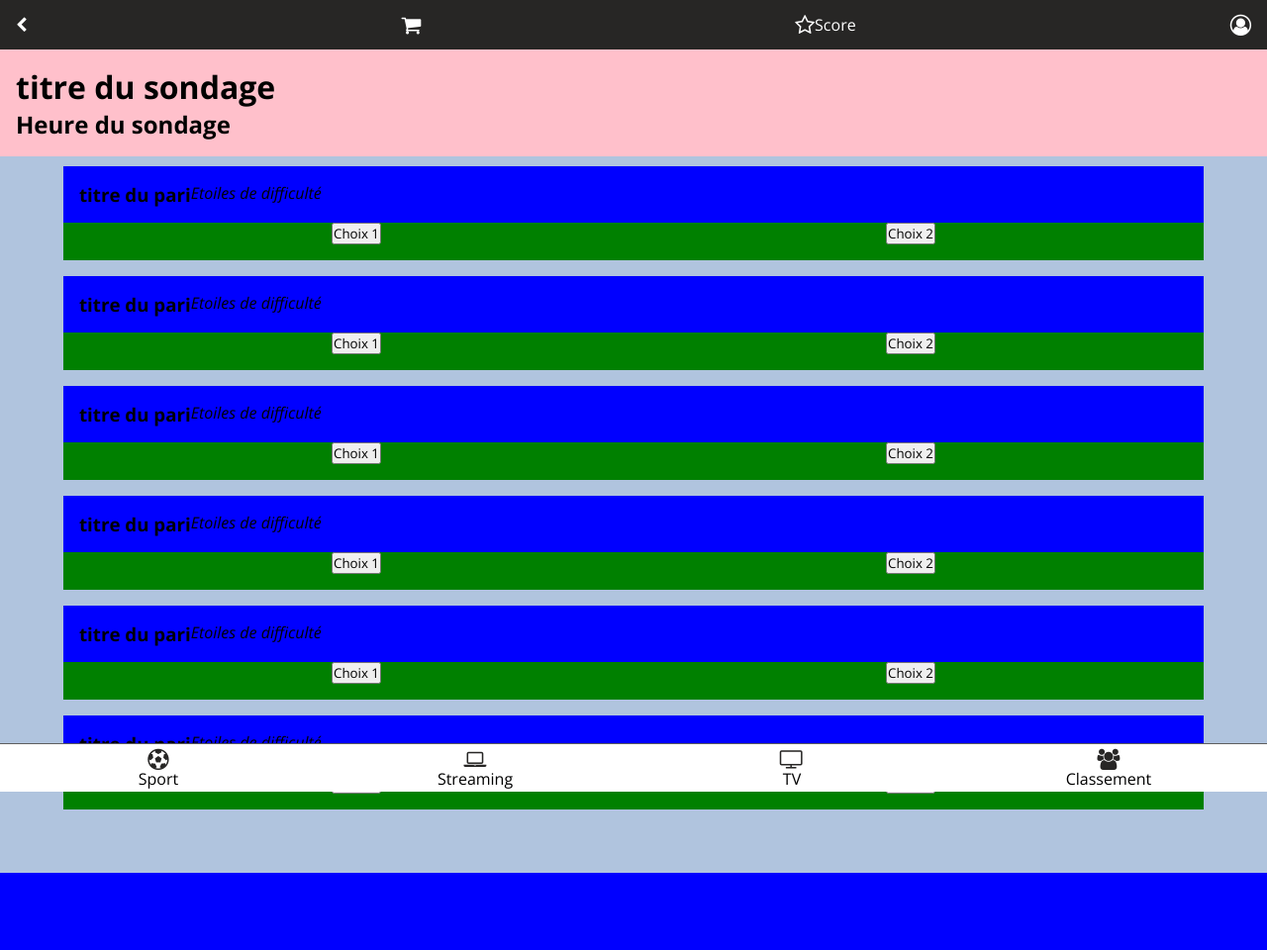
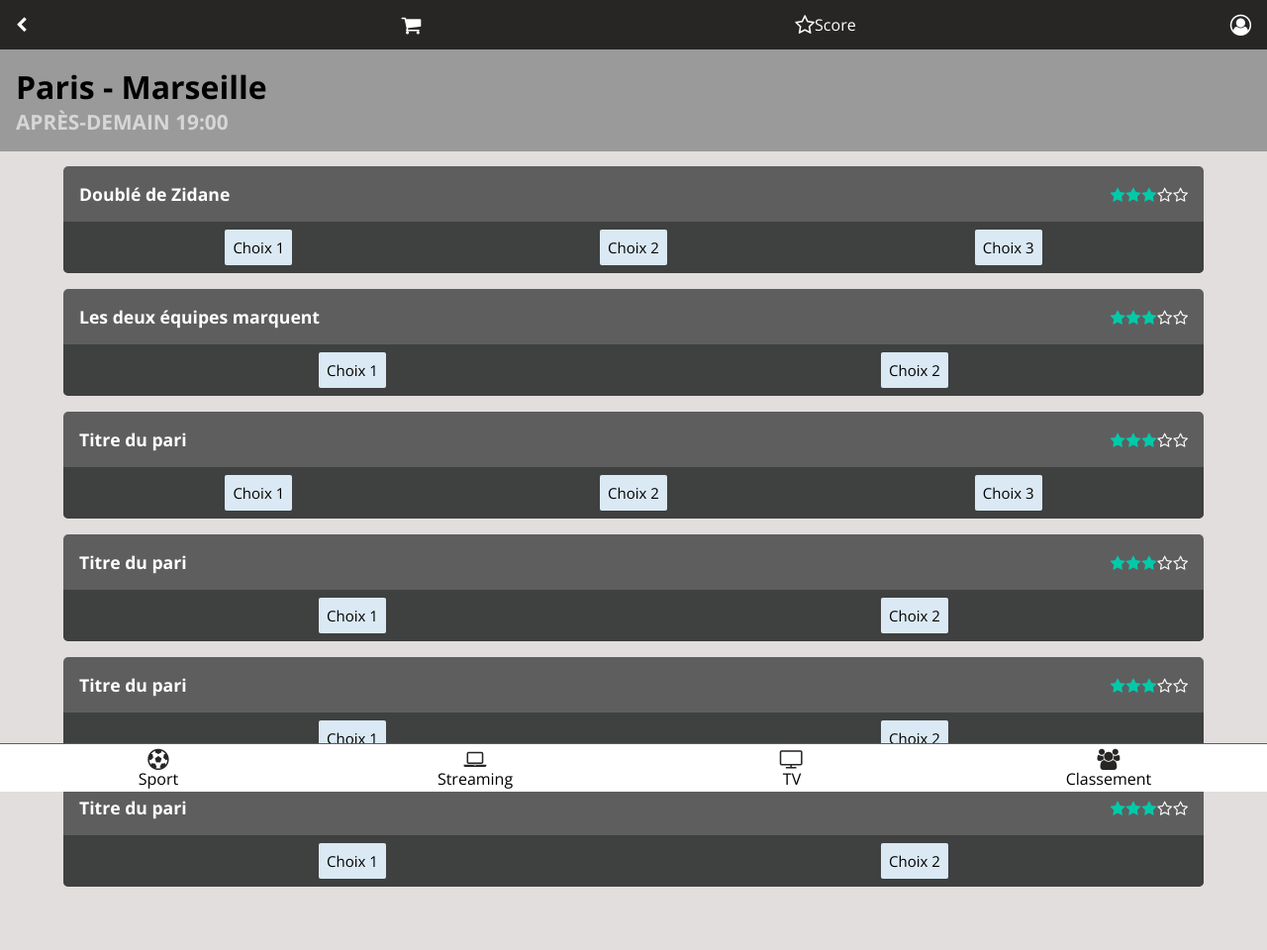
Before and after one commit to kelianaylek/fil_rouge, a PHP site: page /sondage.html in a window 1280 px wide. Shown: the whole page at 99% size. Before the commit the page ends 882 px from the top, so only its background shows below. Run offline with PHP 8.4, Linux system fonts and the light colour scheme.

Commit message:
ADD - Style de la page sondage / barre de recherche page principale

```diff
--- a/css/style.css
+++ b/css/style.css
@@ -95,7 +121,8 @@ header nav a {
     border-radius: 0 0 5px 5px;
 }
 
-.mainPagePrincipale .sondageResultats button {
+.mainPagePrincipale .sondageResultats button,
+.mainPageSondage section button {
     background-color: #dae9f4;
     border: none;
     border-radius: 2px;
@@ -146,22 +174,66 @@ footer nav a .iconeFooter {
 
 /* main content page sondage */
 .mainPageSondage {
-    background-color: rgb(176, 196, 222);
+    background-color: #e3dede;
     padding: 2vh 0 2vh 0;
 }
 
 .mainPageSondage>div:first-child {
     padding: 2vh 2vh 2vh 2vh;
-    background-color: pink;
+    background-color: #9a9a9b;
     position: fixed;
     width: 100%;
     top: 50px;
 }
 
+.mainPageSondage>div:first-child h1 {
+    color: #000;
+}
+
+.mainPageSondage>div:first-child h2 {
+    color: rgb(214, 214, 214);
+    font-size: 1.3em;
+    text-transform: uppercase;
+}
+
+
 .mainPageSondage section {
-    background-color: blue;
+    background-color: #5e5e5f;
     margin-bottom: 2vh;
     text-align: center;
+    border-radius: 5px 5px 5px 5px;
+}
+
+.mainPageSondage section>div {
+    display: flex;
+    align-items: baseline;
+    padding: 2vh;
+    justify-content: space-between;
+}
+
+.mainPageSondage section>div h3 {
+    display: flex;
+    align-items: baseline;
+    margin-right: 6px;
+    text-align: left;
+    color: #fff;
+    font-size: 1.1em;
+}
+
+.mainPageSondage section>div>div {
+    display: flex;
+}
+
+.mainPageSondage section>div i {
+    padding-left: 1px;
+}
+
+.mainPageSondage section>div .fa-star {
+    color: rgba(3, 201, 169, 1);
+}
+
+.mainPageSondage section>div .fa-star-o {
+    color: #fff;
 }
 
 .mainPageSondage section:nth-child(2) {
@@ -172,23 +244,13 @@ footer nav a .iconeFooter {
     margin-bottom: 6vh;
 }
 
-.mainPageSondage section div {
-    padding: 2vh;
-}
-
-.mainPageSondage section div:nth-child(2) {
-    padding: 0 2vh 2vh 2vh;
-    background-color: green;
+.mainPageSondage section>div:nth-child(2) {
+    padding: 1vh;
+    background-color: #3f4040;
     display: flex;
     justify-content: space-around;
-}
+    border-radius: 0px 0px 5px 5px;
 
-.mainPageSondage section div:first-child {
-    display: flex;
-}
-
-.mainPageSondage section>button {
-    margin-bottom: 2vh;
 }
 
 /* main page leaderbord */
--- a/sondage.html
+++ b/sondage.html
@@ -28,14 +28,38 @@
     <main class="mainPageSondage">
         <!-- en fixed -->
         <div>
-            <h1>titre du sondage</h1>
-            <h2>Heure du sondage</h2>
+            <h1>Paris - Marseille</h1>
+            <h2>Après-demain 19:00</h2>
         </div>
         <!-- en fixed -->
         <section class="container">
             <div>
-                <h3>titre du pari</h3>
-                <i>Etoiles de difficulté</i>
+                <h3>Doublé de Zidane</h3>
+                <div>
+                    <i class="fa fa-star" aria-hidden="true"></i>
+                    <i class="fa fa-star" aria-hidden="true"></i>
+                    <i class="fa fa-star" aria-hidden="true"></i>
+                    <i class="fa fa-star-o" aria-hidden="true"></i>
+                    <i class="fa fa-star-o" aria-hidden="true"></i>
+                </div>
+            </div>
+            <div>
+                <button>Choix 1</button>
+                <button>Choix 2</button>
+                <button>Choix 3</button>
+            </div>
+        </section>
+
+        <section class="container">
+            <div>
+                <h3>Les deux équipes marquent</h3>
+                <div>
+                    <i class="fa fa-star" aria-hidden="true"></i>
+                    <i class="fa fa-star" aria-hidden="true"></i>
+                    <i class="fa fa-star" aria-hidden="true"></i>
+                    <i class="fa fa-star-o" aria-hidden="true"></i>
+                    <i class="fa fa-star-o" aria-hidden="true"></i>
+                </div>
             </div>
             <div>
                 <button>Choix 1</button>
@@ -45,8 +69,32 @@
 
         <section class="container">
             <div>
-                <h3>titre du pari</h3>
-                <i>Etoiles de difficulté</i>
+                <h3>Titre du pari</h3>
+                <div>
+                    <i class="fa fa-star" aria-hidden="true"></i>
+                    <i class="fa fa-star" aria-hidden="true"></i>
+                    <i class="fa fa-star" aria-hidden="true"></i>
+                    <i class="fa fa-star-o" aria-hidden="true"></i>
+                    <i class="fa fa-star-o" aria-hidden="true"></i>
+                </div>
+            </div>
+            <div>
+                <button>Choix 1</button>
+                <button>Choix 2</button>
+                <button>Choix 3</button>
+            </div>
+        </section>
+
+        <section class="container">
+            <div>
+                <h3>Titre du pari</h3>
+                <div>
+                    <i class="fa fa-star" aria-hidden="true"></i>
+                    <i class="fa fa-star" aria-hidden="true"></i>
+                    <i class="fa fa-star" aria-hidden="true"></i>
+                    <i class="fa fa-star-o" aria-hidden="true"></i>
+                    <i class="fa fa-star-o" aria-hidden="true"></i>
+                </div>
             </div>
             <div>
                 <button>Choix 1</button>
@@ -56,8 +104,14 @@
 
         <section class="container">
             <div>
-                <h3>titre du pari</h3>
-                <i>Etoiles de difficulté</i>
+                <h3>Titre du pari</h3>
+                <div>
+                    <i class="fa fa-star" aria-hidden="true"></i>
+                    <i class="fa fa-star" aria-hidden="true"></i>
+                    <i class="fa fa-star" aria-hidden="true"></i>
+                    <i class="fa fa-star-o" aria-hidden="true"></i>
+                    <i class="fa fa-star-o" aria-hidden="true"></i>
+                </div>
             </div>
             <div>
                 <button>Choix 1</button>
@@ -67,30 +121,14 @@
 
         <section class="container">
             <div>
-                <h3>titre du pari</h3>
-                <i>Etoiles de difficulté</i>
-            </div>
-            <div>
-                <button>Choix 1</button>
-                <button>Choix 2</button>
-            </div>
-        </section>
-
-        <section class="container">
-            <div>
-                <h3>titre du pari</h3>
-                <i>Etoiles de difficulté</i>
-            </div>
-            <div>
-                <button>Choix 1</button>
-                <button>Choix 2</button>
-            </div>
-        </section>
-
-        <section class="container">
-            <div>
-                <h3>titre du pari</h3>
-                <i>Etoiles de difficulté</i>
+                <h3>Titre du pari</h3>
+                <div>
+                    <i class="fa fa-star" aria-hidden="true"></i>
+                    <i class="fa fa-star" aria-hidden="true"></i>
+                    <i class="fa fa-star" aria-hidden="true"></i>
+                    <i class="fa fa-star-o" aria-hidden="true"></i>
+                    <i class="fa fa-star-o" aria-hidden="true"></i>
+                </div>
             </div>
             <div>
                 <button>Choix 1</button>
```
Also changed, not shown: other parts of css/style.css (+30 -3 lines), index.html (+14 -1 lines).
